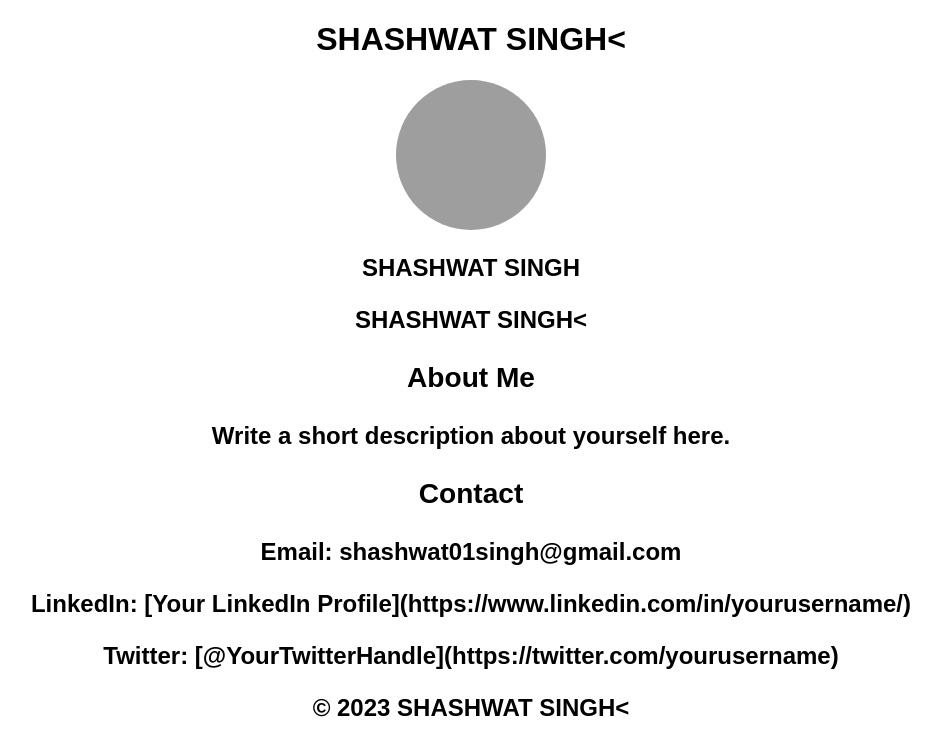
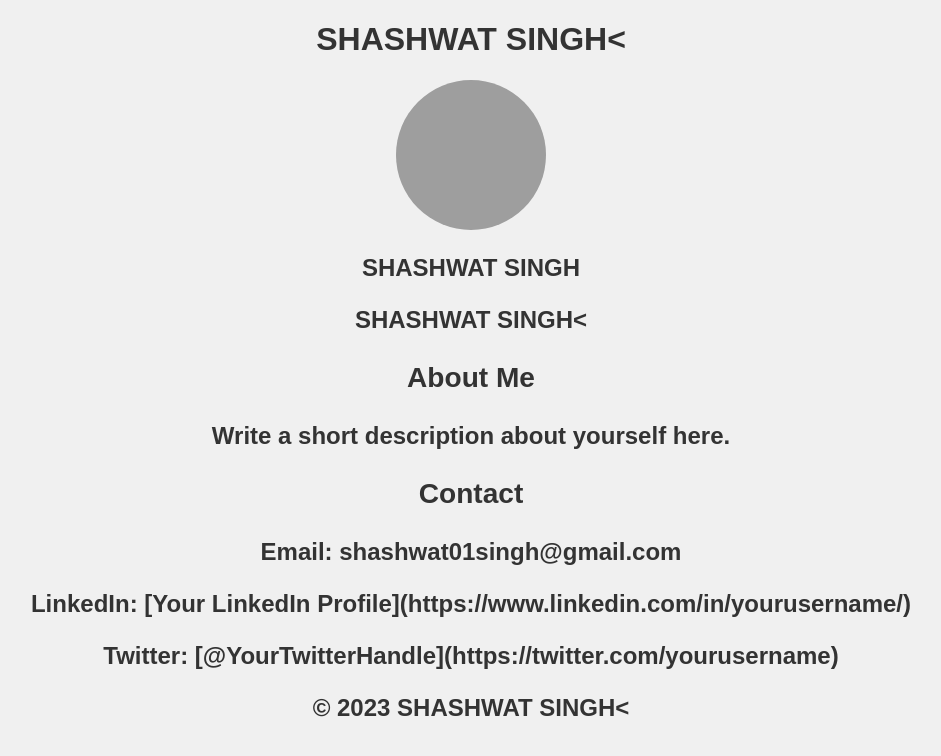
Before and after one commit to bugohunterweb/bugohunterweb.github.io, a plain HTML site: page index.html in a window 1280 px wide. Shown: the whole page, without its empty margins (169-1110 px from the left). Drawn offline with Linux system fonts and the light colour scheme; grey boxes are pictures that could not be loaded.

Commit message:
Update index.html

```diff
--- a/index.html
+++ b/index.html
@@ -9,10 +9,18 @@
             font-family: Arial, sans-serif;
             text-align: center;
             margin: 20px;
+            background-color: #f0f0f0; /* Light grey background */
         }
         img {
             border-radius: 50%;
             max-width: 150px;
+        }
+        h1, h2, h3, p {
+            color: #333; /* Dark grey text */
+        }
+        footer {
+            margin-top: 20px;
+            color: #666; /* Medium grey text for the footer */
         }
     </style>
 </head>
```
